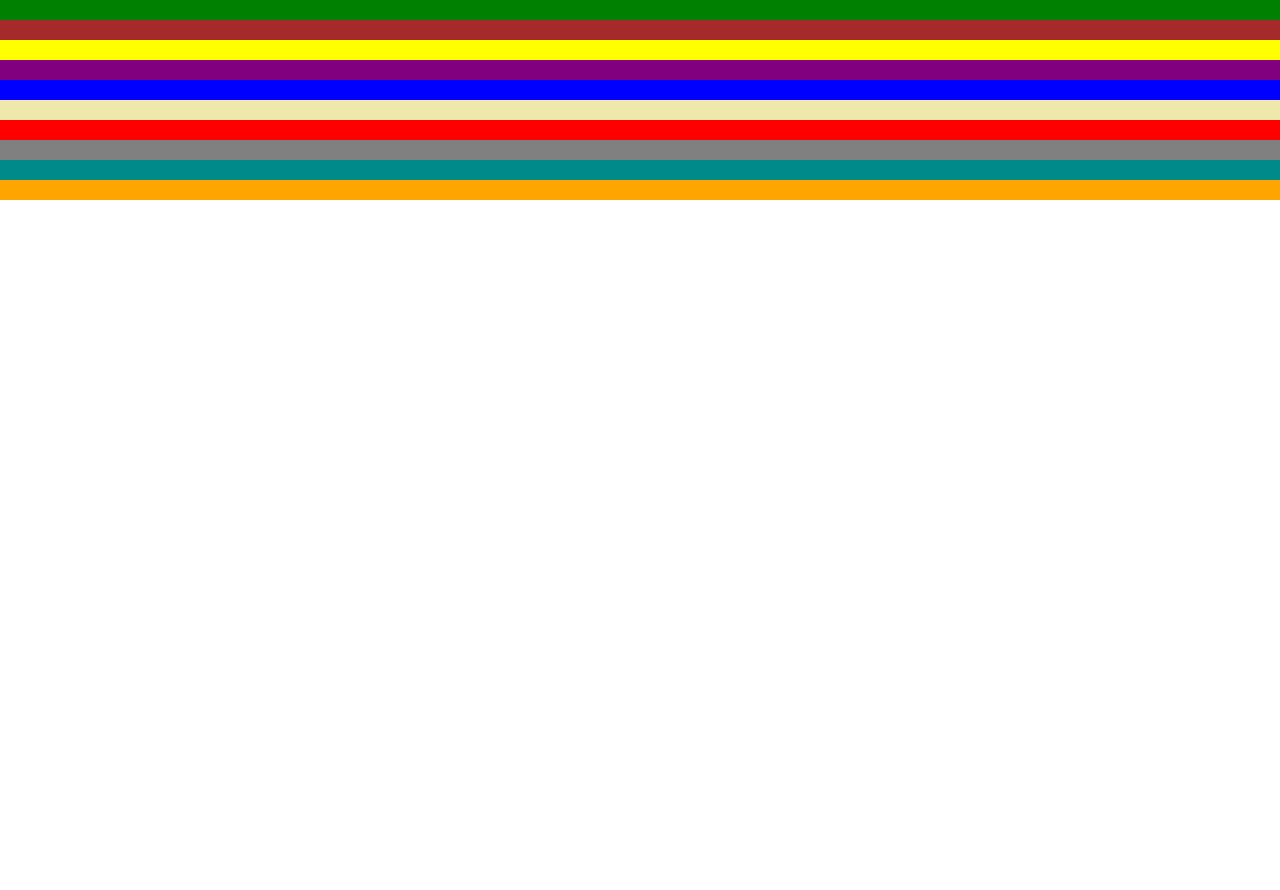
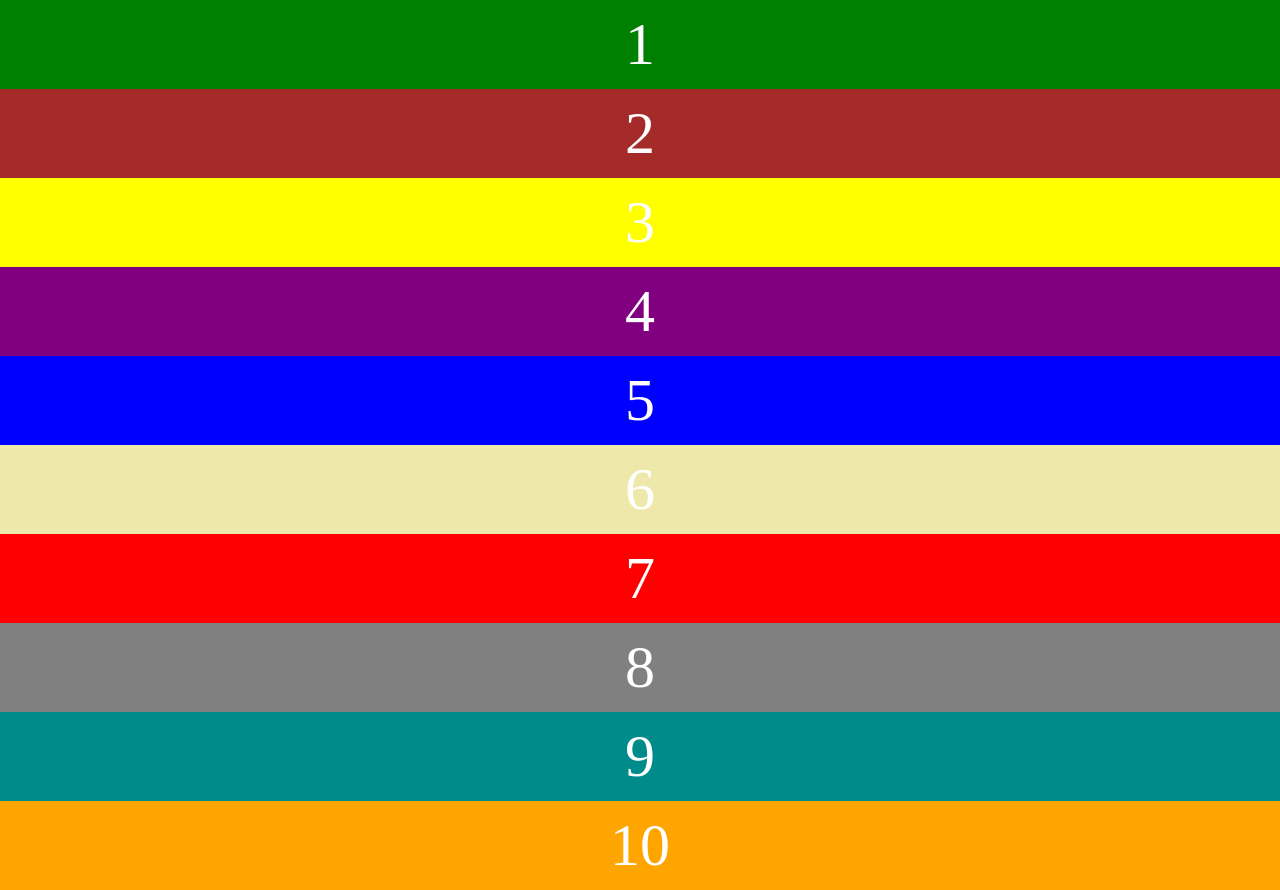
Before and after one commit to klikknpro/what-the-flex, a plain HTML site: page index.html in a window 1280 px wide. Before the commit the page ends 800 px from the top, so only its background shows below. Drawn offline with Linux system fonts and the light colour scheme.

Commit message:
Init setup is final

```diff
--- a/index.html
+++ b/index.html
@@ -8,16 +8,16 @@
   </head>
   <body>
     <div class="container">
-      <div class="box box-1"></div>
-      <div class="box box-2"></div>
-      <div class="box box-3"></div>
-      <div class="box box-4"></div>
-      <div class="box box-5"></div>
-      <div class="box box-6"></div>
-      <div class="box box-7"></div>
-      <div class="box box-8"></div>
-      <div class="box box-9"></div>
-      <div class="box box-10"></div>
+      <div class="box box-1">1</div>
+      <div class="box box-2">2</div>
+      <div class="box box-3">3</div>
+      <div class="box box-4">4</div>
+      <div class="box box-5">5</div>
+      <div class="box box-6">6</div>
+      <div class="box box-7">7</div>
+      <div class="box box-8">8</div>
+      <div class="box box-9">9</div>
+      <div class="box box-10">10</div>
     </div>
   </body>
 </html>
--- a/style.css
+++ b/style.css
@@ -49,7 +49,7 @@ select {
 
 .box {
   color: white;
-  font-style: 100px;
+  font-size: 60px;
   text-align: center;
   padding: 10px;
 }
```
